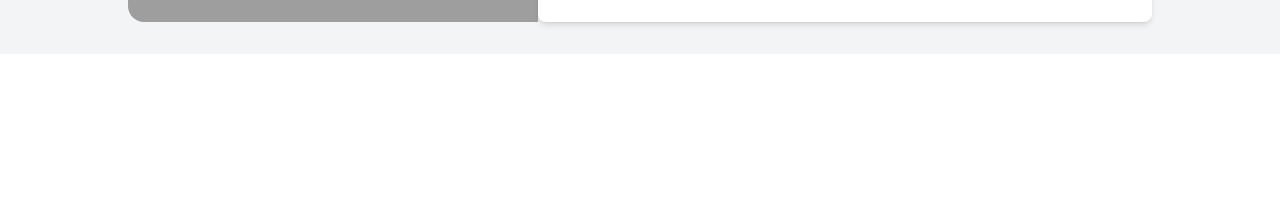
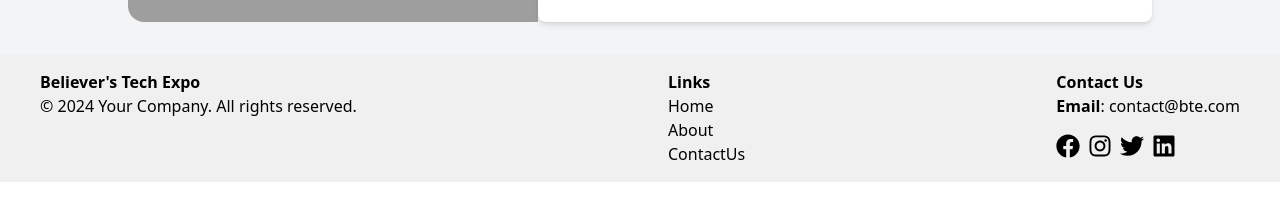
Before and after one commit to btetotheworld/bte-website, a Next.js app: page / in a window 1280 px wide. Shown: the part 316-536 px from the top of the page. Built offline with nearby package versions, Linux system fonts and the light colour scheme; grey boxes are pictures that could not be loaded.

Commit message:
footer page

```diff
--- a/app/page.tsx
+++ b/app/page.tsx
@@ -1,10 +1,12 @@
 import ContactUs from "@/components/ContactUs";
+import Footer from "@/components/Footer";
 import Image from "next/image";
 
 export default function Home() {
   return (
     <div className="">
       <ContactUs/>
+      <Footer/>
 
     </div>
   );
--- a/components/Footer.tsx
+++ b/components/Footer.tsx
@@ -1,10 +1,70 @@
-import React from 'react';
+// app/components/Footer.tsx
 
-const Footer: React.FC = () => {
+import { FC } from 'react';
+import Link from 'next/link';
+import { FaFacebook, FaInstagram, FaTwitter, FaLinkedin } from 'react-icons/fa';
+
+const Footer: FC = () => {
   return (
-    <section style={{ backgroundColor: '#f0f0f0', padding: '20px', textAlign: 'center' }}>
-      This is the Footer Component
-    </section>
+    <footer
+      style={{
+        padding: '16px 32px',
+        marginTop: 'auto',
+        backgroundColor: '#f0f0f0',
+      }}
+    >
+      <div style={{ maxWidth: '1200px', margin: '0 auto' }}>
+        <div className='flex justify-between flex-col gap-6 lg:flex-row'>
+          {/* Column 1 */}
+          <div>
+            <h6 className='font-bold'>Believer's Tech Expo</h6>
+            <p>&copy; {new Date().getFullYear()} Your Company. All rights reserved.</p>
+          </div>
+
+          {/* Column 2 */}
+          <div>
+            <h6 className='font-bold'>Links</h6>
+            <Link href="/" style={{ color: 'inherit', textDecoration: 'none' }}>
+              Home
+            </Link>
+            <br />
+            <Link href="/about" style={{ color: 'inherit', textDecoration: 'none' }}>
+              About
+            </Link>
+            <br />
+            < Link href="/contact" style={{ color: 'inherit', textDecoration: 'none' }}>
+              ContactUs
+            </Link>
+          </div>
+
+          {/* Column 3 */}
+          <div>
+            <h6 className='font-bold'>Contact Us</h6>
+            <p>
+              <a href="mailto:contact@cultured.com" style={{ color: 'inherit' }}>
+                <span className='font-bold'>Email</span>: contact@bte.com
+              </a>
+            </p>
+
+            {/* Social Media Icons */}
+            <div style={{ marginTop: '16px', display: 'flex' }}>
+              <a href="https://facebook.com" style={{ marginRight: '8px' }}>
+                <FaFacebook size={24} />
+              </a>
+              <a href="https://instagram.com" style={{ marginRight: '8px' }}>
+                <FaInstagram size={24} />
+              </a>
+              <a href="https://twitter.com" style={{ marginRight: '8px' }}>
+                <FaTwitter size={24} />
+              </a>
+              <a href="https://linkedin.com" style={{ marginRight: '8px' }}>
+                <FaLinkedin size={24} />
+              </a>
+            </div>
+          </div>
+        </div>
+      </div>
+    </footer>
   );
 };
 
--- a/package.json
+++ b/package.json
@@ -11,7 +11,8 @@
   "dependencies": {
     "next": "15.0.3",
     "react": "19.0.0-rc-66855b96-20241106",
-    "react-dom": "19.0.0-rc-66855b96-20241106"
+    "react-dom": "19.0.0-rc-66855b96-20241106",
+    "react-icons": "^5.3.0"
   },
   "devDependencies": {
     "@types/node": "^20",
```
Also changed, not shown: 1 other file (tests, documents, lock files or other folders).
